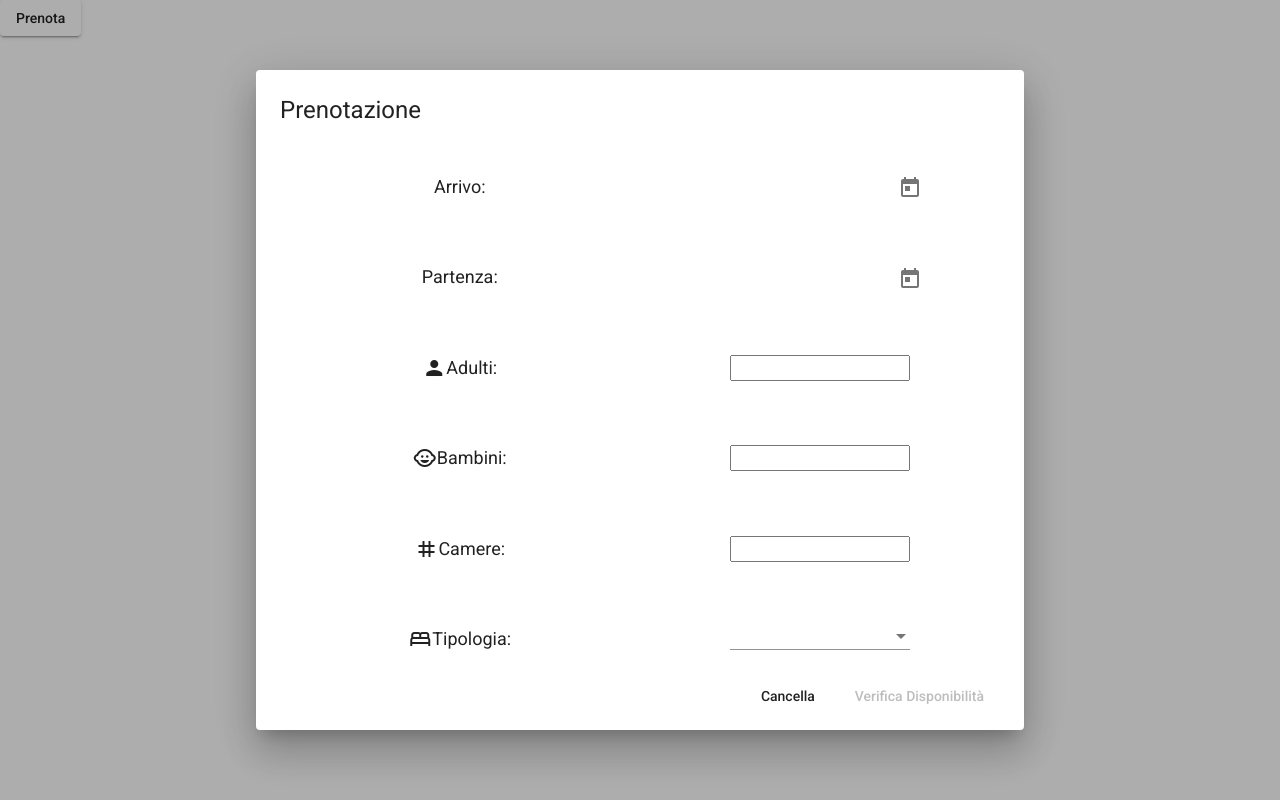
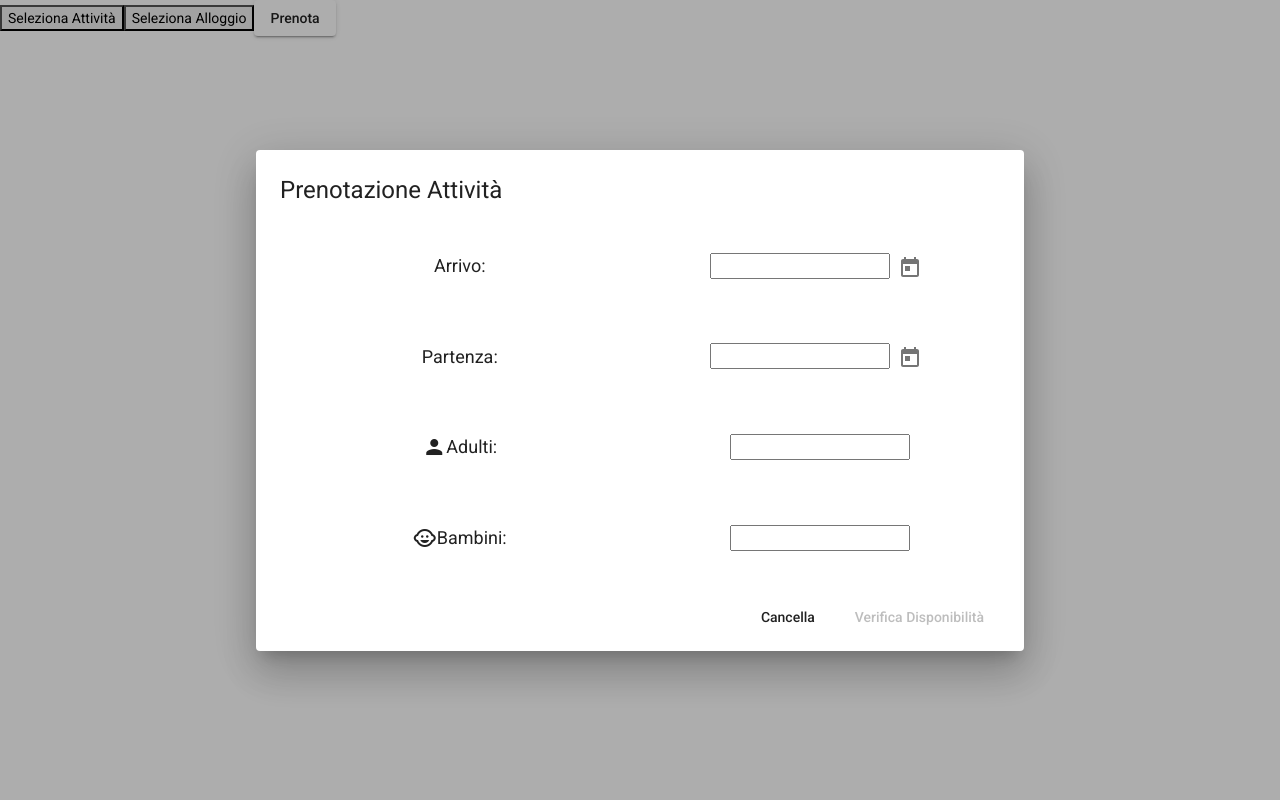
Before and after one commit to GerardoFesta/GreenTrails, an Angular app in the folder frontend/: page / in a window 1280 px wide. Both pictures are taken after a click on the button "Prenota". Built offline with nearby package versions, Linux system fonts and the light colour scheme.

Commit message:
fix(frontend): add prenotazioni service

```diff
--- a/frontend/src/app/app.component.html
+++ b/frontend/src/app/app.component.html
@@ -1 +1,3 @@
+<button (click)="setCategory('Attivita')">Seleziona Attività</button>
+<button (click)="setCategory('Alloggio')">Seleziona Alloggio</button>
 <button mat-raised-button (click)="openDialog()">Prenota</button>
--- a/frontend/src/app/app.component.ts
+++ b/frontend/src/app/app.component.ts
@@ -1,6 +1,8 @@
+import { PrenotazioniService } from './servizi/prenotazioni.service';
 import { Component } from '@angular/core';
 import { MatDialog } from '@angular/material/dialog';
 import { PrenotazioniComponent } from './componenti/prenotazioni/prenotazioni.component';
+
 
 @Component({
   selector: 'app-root',
@@ -11,15 +13,18 @@ export class AppComponent {
   title = 'frontend';
 
 
-  constructor(public dialog: MatDialog){
 
-
-  }
-  openDialog(){
-
-    this.dialog.open(PrenotazioniComponent,{width:'60%'});
+  constructor(public dialog: MatDialog, private PrenotazioniService: PrenotazioniService){
 
 
   }
 
+  openDialog() {
+    this.PrenotazioniService.apriDialog();
+  }
+
+  // Add a method to set the category
+  setCategory(categoria: string) {
+    this.PrenotazioniService.categoria = categoria;
+  }
 }
--- a/frontend/src/app/app.module.ts
+++ b/frontend/src/app/app.module.ts
@@ -53,12 +53,13 @@ import { MatSortModule } from '@angular/material/sort';
 import { MatTableModule } from '@angular/material/table';
 import { HttpClientModule } from '@angular/common/http';
 import { PrenotazioniComponent } from './componenti/prenotazioni/prenotazioni.component';
-
+import { PrenotAttivitaComponent } from './componenti/prenot-attivita/prenot-attivita.component';
 
 @NgModule({
   declarations: [
     AppComponent,
     PrenotazioniComponent,
+    PrenotAttivitaComponent
 
   ],
   imports: [
--- a/frontend/src/app/componenti/prenot-attivita/prenot-attivita.component.css
+++ b/frontend/src/app/componenti/prenot-attivita/prenot-attivita.component.css
@@ -4,7 +4,7 @@
     max-height: 100%;
     font-size:medium;
     text-align: center ;
-    background-color: chartreuse;
+
 
   }
 
@@ -19,7 +19,7 @@
     max-width:50%;
     max-height: 100%;
     font-size: medium;
-    background-color:blue ;
+
   }
 
   .testo{
@@ -28,7 +28,7 @@
 
   }
   .contenitore{
-    background-color: blueviolet;
+
     width: 60%;
 margin-right: 20%;
 margin-left: 20%;
--- a/frontend/src/app/componenti/prenot-attivita/prenot-attivita.component.html
+++ b/frontend/src/app/componenti/prenot-attivita/prenot-attivita.component.html
@@ -1,9 +1,9 @@
-<mat-card class="contenitore">
+
   <h1 mat-dialog-title>Prenotazione Attività</h1>
 
   <mat-dialog-content>
     <div>
-      <form name="prenotazioni" #prenotazioni="ngForm">
+      <form name="prenotattivita" #prenotattivita="ngForm">
         <mat-grid-list cols="2" rowHeight="4:1">
           <mat-grid-tile>
             <mat-label class="mat-label">Arrivo:</mat-label>
@@ -13,15 +13,15 @@
             <input
               class="input"
               matInput
-              [matDatepicker]="picker1"
+              [matDatepicker]="picker3"
               required
-              [formControl]="arrivo"
+              [formControl]="arrivo1"
             />
             <mat-datepicker-toggle
               matIconSuffix
-              [for]="picker1"
+              [for]="picker3"
             ></mat-datepicker-toggle>
-            <mat-datepicker #picker1></mat-datepicker>
+            <mat-datepicker #picker3></mat-datepicker>
           </mat-grid-tile>
 
           <mat-grid-tile>
@@ -34,7 +34,7 @@
               matInput
               [matDatepicker]="picker2"
               required
-              [formControl]="partenza"
+              [formControl]="partenza1"
             />
             <mat-datepicker-toggle
               matIconSuffix
@@ -53,10 +53,10 @@
               required
               class="input"
               type="number"
-              name="numAdulti"
+              name="numAdulti1"
               [value]="1"
               min="1"
-              [formControl]="numAdulti"
+              [formControl]="numAdulti1"
             />
           </mat-grid-tile>
 
@@ -73,7 +73,7 @@
               name="numBambini"
               [value]="0"
               min="0"
-              [formControl]="numBambini"
+              [formControl]="numBambini1"
             />
           </mat-grid-tile>
         </mat-grid-list>
@@ -89,10 +89,10 @@
       cdkFocusInitial
       (click)="onSubmit()"
       [disabled]="
-        numAdulti.invalid ||
-        numBambini.invalid ||
-        arrivo.invalid ||
-        partenza.invalid
+        numAdulti1.invalid ||
+        numBambini1.invalid ||
+        arrivo1.invalid ||
+        partenza1.invalid
       "
     >
       Verifica Disponibilità
--- a/frontend/src/app/componenti/prenot-attivita/prenot-attivita.component.ts
+++ b/frontend/src/app/componenti/prenot-attivita/prenot-attivita.component.ts
@@ -1,5 +1,5 @@
 import { Component, OnInit } from '@angular/core';
-import { FormControl, Validators } from '@angular/forms';
+import { FormControl, FormGroupDirective, NgForm, Validators } from '@angular/forms';
 
 @Component({
   selector: 'app-prenot-attivita',
@@ -8,10 +8,10 @@ import { FormControl, Validators } from '@angular/forms';
 })
 export class PrenotAttivitaComponent implements OnInit {
 
-  arrivo = new FormControl('',[Validators.required]);
-  partenza= new FormControl('',[Validators.required]);
-  numAdulti= new FormControl('',);
-  numBambini= new FormControl('',);
+  arrivo1 = new FormControl('',[Validators.required]);
+  partenza1= new FormControl('',[Validators.required]);
+  numAdulti1= new FormControl('',);
+  numBambini1= new FormControl('',);
 
 
   constructor() { }
@@ -22,10 +22,10 @@ export class PrenotAttivitaComponent implements OnInit {
     console.log('Entrato nella onSubmit');
 
     const formData = {
-      arrivo :this.arrivo.value,
-      partenza: this.partenza.value,
-      numAdulti: this.numAdulti.value,
-      numBambini: this.numBambini.value,
+      arrivo1 :this.arrivo1.value,
+      partenza1: this.partenza1.value,
+      numAdulti1: this.numAdulti1.value,
+      numBambini1: this.numBambini1.value,
     };
     console.log(formData)
 
--- /dev/null
+++ b/frontend/src/app/servizi/prenotazioni.service.ts
@@ -0,0 +1,37 @@
+import { Injectable } from '@angular/core';
+import { MatDialog } from '@angular/material/dialog';
+import { PrenotAttivitaComponent } from '../componenti/prenot-attivita/prenot-attivita.component';
+import { PrenotazioniComponent } from '../componenti/prenotazioni/prenotazioni.component';
+import { HttpClient } from '@angular/common/http';
+import { Observable } from 'rxjs/internal/Observable';
+
+@Injectable({
+  providedIn: 'root'
+})
+export class PrenotazioniService {
+  categoria: string = 'Attivita'; // Default category
+
+  constructor(private dialog: MatDialog, private http: HttpClient) {}
+
+  private baseUrl = 'http://localhost:8080/api/v1/greentrails';
+
+
+  isAlloggio(userData: any): Observable<any> {
+    return this.http.get(`${this.baseUrl}`, userData);
+  }
+
+
+
+
+
+  apriDialog() {
+    const dialogRef =
+      this.categoria === 'Alloggio'
+        ? this.dialog.open(PrenotazioniComponent, { width: '60%' })
+        : this.dialog.open(PrenotAttivitaComponent, { width: '60%' });
+
+    dialogRef.afterClosed().subscribe((risultato) => {
+      console.log(`Dialog chiuso con risultato: ${risultato}`);
+    });
+  }
+}
```
Also changed, not shown: 1 other file (tests, documents, lock files or other folders).
